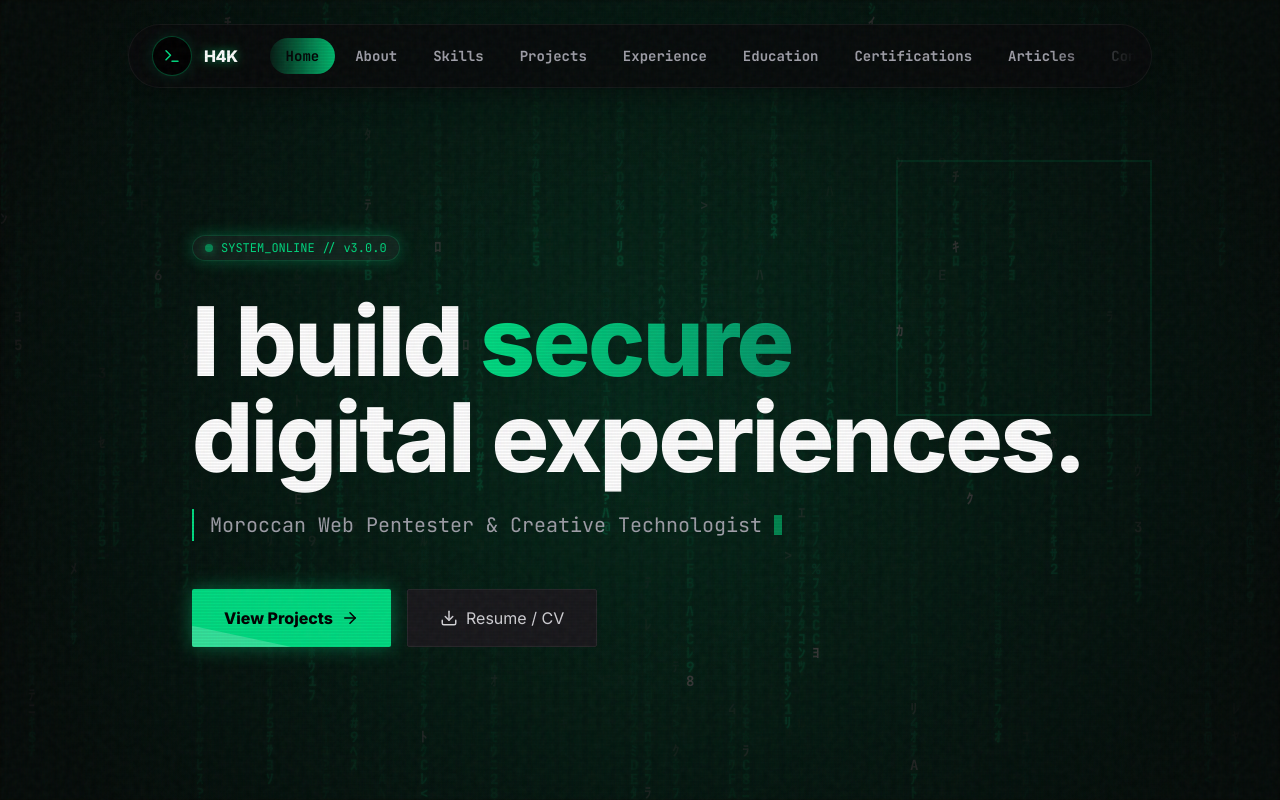
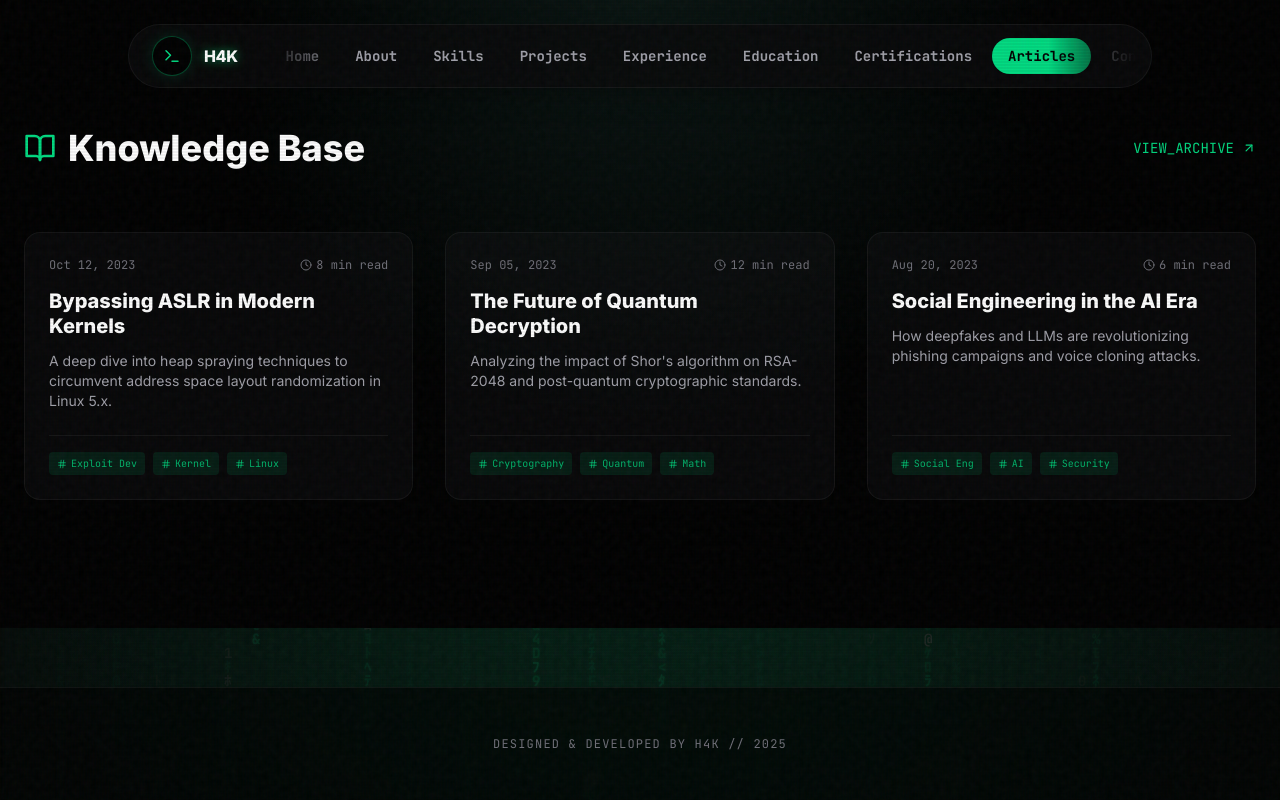
Before and after one commit to h4-k/Portfolio, a React (Vite) app: page /articles in a window 1280 px wide. Shown: the top 800 px of the page. Built offline with nearby package versions, Linux system fonts and the light colour scheme.

Commit message:
Add router-based section pages

```diff
--- a/App.tsx
+++ b/App.tsx
@@ -1,16 +1,12 @@
-import { useState, useEffect, useRef } from 'react';
+import { useEffect, useRef } from 'react';
+import { BrowserRouter, Routes, Route, Navigate } from 'react-router-dom';
 import Navbar from './components/Sidebar';
-import { Hero, AboutSection } from './components/EmailDetail';
-import ProjectsTerminal from './components/EmailList';
-import SkillsTerminal from './components/StatsModal';
-import { ExperienceSection, EducationSection, CertificationSection } from './components/Timeline';
-import Blog from './components/Blog';
-import Contact from './components/Contact';
 import { initMatrixRain } from './services/matrix';
+import { DEFAULT_ROUTE, SECTION_ROUTES } from './src/sections';
 
 function App() {
-  const [activeSection, setActiveSection] = useState('home');
   const canvasRef = useRef<HTMLCanvasElement>(null);
+  const basePath = (import.meta as any)?.env?.BASE_URL ?? '/';
 
   // Initialize Matrix Rain
   useEffect(() => {
@@ -20,35 +16,14 @@ function App() {
     }
   }, []);
 
-  // Scroll spy effect
-  useEffect(() => {
-    const handleScroll = () => {
-      const sections = ['home', 'about', 'skills', 'projects', 'experience', 'education', 'certifications', 'articles', 'contact'];
-      for (const id of sections) {
-        const element = document.getElementById(id);
-        if (element) {
-          const rect = element.getBoundingClientRect();
-          // Adjust detection zone for smoother pill movement
-          if (rect.top <= 300 && rect.bottom >= 300) {
-            setActiveSection(id);
-          }
-        }
-      }
-    };
-    window.addEventListener('scroll', handleScroll);
-    return () => window.removeEventListener('scroll', handleScroll);
-  }, []);
-
   return (
+    <BrowserRouter basename={basePath}>
       <div className="min-h-screen bg-background text-zinc-300 font-sans selection:bg-emerald-500/30 selection:text-emerald-200 overflow-x-hidden">
-
-      {/* Background Layer 1: Matrix Rain (Enhanced Visibility) */}
         <canvas
           ref={canvasRef}
           className="fixed top-0 left-0 w-full h-full z-0 opacity-30 pointer-events-none mix-blend-screen"
         />
 
-      {/* Background Layer 2: CRT Scanline Texture Overlay */}
         <div
           className="fixed inset-0 pointer-events-none z-[60] opacity-20"
           style={{
@@ -60,29 +35,26 @@ function App() {
           }}
         />
 
-      {/* Background Layer 3: Soft Vignette */}
         <div className="fixed inset-0 bg-[radial-gradient(circle_at_center,transparent_0%,rgba(5,5,5,0.8)_90%)] pointer-events-none z-0" />
 
-      <Navbar activeSection={activeSection} setActiveSection={setActiveSection} />
+        <Navbar routes={SECTION_ROUTES} />
 
-      <main className="relative z-10 flex flex-col gap-0">
-        <Hero />
-        <AboutSection />
-        <SkillsTerminal />
-        <ProjectsTerminal />
-        <ExperienceSection />
-        <EducationSection />
-        <CertificationSection />
-        <Blog />
-        <Contact />
+        <main className="relative z-10 flex flex-col gap-0 min-h-screen">
+          <Routes>
+            {SECTION_ROUTES.map((route) => (
+              <Route key={route.id} path={route.path} element={route.element} />
+            ))}
+            <Route path="*" element={<Navigate to={DEFAULT_ROUTE.path} replace />} />
+          </Routes>
 
-        <footer id="logs" className="py-12 border-t border-white/5 bg-black/60 text-center text-zinc-500 backdrop-blur-sm relative z-20">
+          <footer id="logs" className="mt-auto py-12 border-t border-white/5 bg-black/60 text-center text-zinc-500 backdrop-blur-sm relative z-20">
               <p className="font-mono text-xs tracking-widest">
                   DESIGNED & DEVELOPED BY H4K // {new Date().getFullYear()}
               </p>
           </footer>
         </main>
       </div>
+    </BrowserRouter>
   );
 }
 
--- a/components/EmailDetail.tsx
+++ b/components/EmailDetail.tsx
@@ -1,10 +1,12 @@
 import React, { useState, useEffect } from 'react';
 import { motion } from 'framer-motion';
 import { ArrowRight, Download, User, Globe, Code } from 'lucide-react';
+import { useNavigate } from 'react-router-dom';
 
 export const Hero: React.FC = () => {
   const [text, setText] = useState('');
   const fullText = "Moroccan Web Pentester & Creative Technologist";
+  const navigate = useNavigate();
 
   useEffect(() => {
     let index = 0;
@@ -77,7 +79,7 @@ export const Hero: React.FC = () => {
             className="flex flex-wrap gap-4"
           >
             <button
-                onClick={() => document.getElementById('projects')?.scrollIntoView({ behavior: 'smooth' })}
+                onClick={() => navigate('/projects')}
                 className="group relative px-8 py-4 bg-primary text-black rounded-sm font-bold flex items-center gap-2 overflow-hidden hover:scale-105 transition-all duration-300 shadow-[0_0_20px_rgba(0,220,130,0.4)]"
             >
               <div className="absolute inset-0 bg-white/20 translate-y-full group-hover:translate-y-0 transition-transform duration-300 skew-y-12" />
--- a/components/Sidebar.tsx
+++ b/components/Sidebar.tsx
@@ -1,22 +1,23 @@
 import React, { useEffect, useRef } from 'react';
-import { NAV_ITEMS } from '../constants';
 import { motion } from 'framer-motion';
 import { Terminal } from 'lucide-react';
+import { Link, useLocation } from 'react-router-dom';
+import type { SectionRoute } from '../src/sections';
 
 interface NavbarProps {
-  activeSection: string;
-  setActiveSection: (id: string) => void;
+  routes: Pick<SectionRoute, 'id' | 'label' | 'path'>[];
 }
 
-const Navbar: React.FC<NavbarProps> = ({ activeSection, setActiveSection }) => {
+const Navbar: React.FC<NavbarProps> = ({ routes }) => {
   const scrollRef = useRef<HTMLDivElement>(null);
+  const location = useLocation();
+  const activeSection = routes.find(route => route.path === location.pathname)?.id || routes[0]?.id;
 
   // Auto-scroll the navbar content to keep the active tab centered/visible
   useEffect(() => {
     if (scrollRef.current) {
       const activeBtn = document.getElementById(`nav-btn-${activeSection}`);
       if (activeBtn) {
-        // Calculate position to center the button in the container
         const container = scrollRef.current;
         const scrollLeft = activeBtn.offsetLeft - (container.clientWidth / 2) + (activeBtn.clientWidth / 2);
 
@@ -34,8 +35,8 @@ const Navbar: React.FC<NavbarProps> = ({ activeSection, setActiveSection }) => {
 
       <div className="relative px-4 py-2 sm:px-6 sm:py-3 flex items-center justify-between overflow-hidden rounded-full">
         {/* Logo - Stays visible */}
-        <div
-          onClick={() => document.getElementById('home')?.scrollIntoView({ behavior: 'smooth' })}
+        <Link
+          to="/"
           className="flex items-center gap-3 cursor-pointer group flex-shrink-0 mr-6"
         >
           <div className="w-10 h-10 rounded-full bg-black border border-primary/30 flex items-center justify-center text-primary shadow-[0_0_15px_rgba(0,220,130,0.15)] group-hover:shadow-[0_0_20px_rgba(0,220,130,0.4)] group-hover:scale-110 transition-all duration-300">
@@ -44,7 +45,7 @@ const Navbar: React.FC<NavbarProps> = ({ activeSection, setActiveSection }) => {
           <div className="hidden lg:flex flex-col">
             <span className="font-bold text-white tracking-tight leading-none text-glow">H4K</span>
           </div>
-        </div>
+        </Link>
 
         {/* Scrollable Links Container - Content moves left/right here */}
         <div
@@ -52,17 +53,13 @@ const Navbar: React.FC<NavbarProps> = ({ activeSection, setActiveSection }) => {
             className="flex-1 overflow-x-auto scrollbar-hide -mr-2 pr-2 mask-linear-fade"
         >
             <div className="flex items-center gap-1 min-w-max px-2">
-            {NAV_ITEMS.map((item) => {
+            {routes.map((item) => {
                 const isActive = activeSection === item.id;
                 return (
-                <button
+                <Link
                     key={item.id}
                     id={`nav-btn-${item.id}`}
-                    onClick={() => {
-                    setActiveSection(item.id);
-                    const el = document.getElementById(item.id);
-                    el?.scrollIntoView({ behavior: 'smooth' });
-                    }}
+                    to={item.path}
                     className={`relative px-3 py-1.5 sm:px-4 sm:py-2 rounded-full text-xs sm:text-sm font-medium transition-all duration-300 whitespace-nowrap ${
                     isActive ? 'text-black' : 'text-zinc-400 hover:text-white hover:bg-white/5'
                     }`}
@@ -75,7 +72,7 @@ const Navbar: React.FC<NavbarProps> = ({ activeSection, setActiveSection }) => {
                     />
                     )}
                     <span className="relative z-10 mix-blend-multiply font-bold font-mono">{item.label}</span>
-                </button>
+                </Link>
                 );
             })}
             </div>
--- a/constants.ts
+++ b/constants.ts
@@ -1,16 +1,4 @@
 import { Project, Skill, Experience, Education, Certification, Article } from './types';
-
-export const NAV_ITEMS = [
-  { id: 'home', label: 'Home' },
-  { id: 'about', label: 'About' },
-  { id: 'skills', label: 'Skills' },
-  { id: 'projects', label: 'Projects' },
-  { id: 'experience', label: 'Experience' },
-  { id: 'education', label: 'Education' },
-  { id: 'certifications', label: 'Certifications' },
-  { id: 'articles', label: 'Articles' },
-  { id: 'contact', label: 'Contact' },
-];
 
 export const PROJECTS: Project[] = [];
 
--- a/package.json
+++ b/package.json
@@ -15,6 +15,7 @@
     "lucide-react": "^0.344.0",
     "react": "^18.2.0",
     "react-dom": "^18.2.0",
+    "react-router-dom": "^7.9.6",
     "recharts": "^2.12.2",
     "uuid": "^9.0.1"
   },
--- /dev/null
+++ b/src/sections.tsx
@@ -0,0 +1,114 @@
+import React from 'react';
+import { Hero, AboutSection } from '../components/EmailDetail';
+import SkillsTerminal from '../components/StatsModal';
+import ProjectsTerminal from '../components/EmailList';
+import { ExperienceSection, EducationSection, CertificationSection } from '../components/Timeline';
+import Blog from '../components/Blog';
+import Contact from '../components/Contact';
+
+export interface SectionRoute {
+  id: string;
+  label: string;
+  path: string;
+  element: React.ReactNode;
+  description?: string;
+}
+
+const SectionShell: React.FC<{ children: React.ReactNode; title?: string }> = ({ children }) => (
+  <div className="relative z-10 flex flex-col gap-0">{children}</div>
+);
+
+export const SECTION_ROUTES: SectionRoute[] = [
+  {
+    id: 'home',
+    label: 'Home',
+    path: '/',
+    element: (
+      <SectionShell>
+        <Hero />
+      </SectionShell>
+    ),
+  },
+  {
+    id: 'about',
+    label: 'About',
+    path: '/about',
+    element: (
+      <SectionShell>
+        <AboutSection />
+      </SectionShell>
+    ),
+  },
+  {
+    id: 'skills',
+    label: 'Skills',
+    path: '/skills',
+    element: (
+      <SectionShell>
+        <SkillsTerminal />
+      </SectionShell>
+    ),
+  },
+  {
+    id: 'projects',
+    label: 'Projects',
+    path: '/projects',
+    element: (
+      <SectionShell>
+        <ProjectsTerminal />
+      </SectionShell>
+    ),
+  },
+  {
+    id: 'experience',
+    label: 'Experience',
+    path: '/experience',
+    element: (
+      <SectionShell>
+        <ExperienceSection />
+      </SectionShell>
+    ),
+  },
+  {
+    id: 'education',
+    label: 'Education',
+    path: '/education',
+    element: (
+      <SectionShell>
+        <EducationSection />
+      </SectionShell>
+    ),
+  },
+  {
+    id: 'certifications',
+    label: 'Certifications',
+    path: '/certifications',
+    element: (
+      <SectionShell>
+        <CertificationSection />
+      </SectionShell>
+    ),
+  },
+  {
+    id: 'articles',
+    label: 'Articles',
+    path: '/articles',
+    element: (
+      <SectionShell>
+        <Blog />
+      </SectionShell>
+    ),
+  },
+  {
+    id: 'contact',
+    label: 'Contact',
+    path: '/contact',
+    element: (
+      <SectionShell>
+        <Contact />
+      </SectionShell>
+    ),
+  },
+];
+
+export const DEFAULT_ROUTE = SECTION_ROUTES[0];
```
Also changed, not shown: 2 other files (tests, documents, lock files or other folders). Lines whose indentation alone changed are shown as unchanged.
